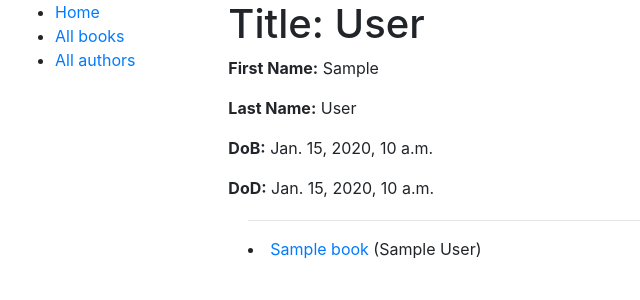
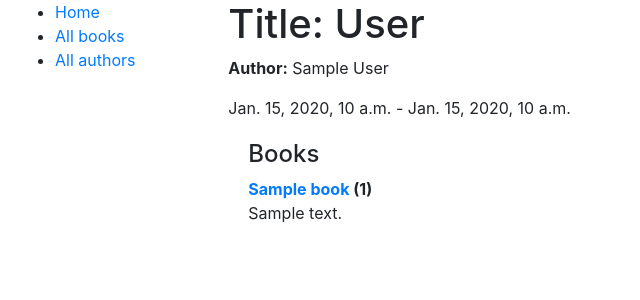
Before and after one commit to wolfitis/locallibrary, a Django app: template catalog/templates/catalog/author_detail.html in a window 1280 px wide. Shown: the top 300 px of the page, without its empty margins (0-640 px from the left). Run offline with Django 3.2, Linux system fonts and the light colour scheme; the template is opened without the code that fills it: most values are stand-ins (such as "Sample title", 1, 10 or a date in 2020).

Commit message:
books by author on author-detail page

```diff
--- a/catalog/templates/catalog/author_detail.html
+++ b/catalog/templates/catalog/author_detail.html
@@ -3,24 +3,16 @@
 {% block content %}
 <h1>Title: {{ author.last_name }}</h1>
 
-<p><strong>First Name:</strong> {{ author.first_name }}</a></p> <!-- author detail link not yet defined -->
-<p><strong>Last Name:</strong> {{ author.last_name }}</p>
-<p><strong>DoB:</strong> {{ author.date_of_birth }}</p>
-<p><strong>DoD:</strong> {{ author.date_of_death }}</p>
+<p><strong>Author:</strong> {{ author }}</a></p> <!-- author detail link not yet defined -->
+<p>{{author.date_of_birth}} - {% if author.date_of_death %}{{author.date_of_death}}{% endif %}</p>
 
 <div style="margin-left:20px;margin-top:20px">
-    <!-- <h4>Copies</h4> -->
-
-    <!-- below code not working -->
-    {% for book in book.list %}
-    <hr>
-    {% if True %}
-    <li>
-        <a href="{{ book.get_absolute_url }}">{{ book.title }}</a> ({{book.author}})
-    </li>
-    {% else %}
-    <p>There is currently no book by this author.</p>
-    {% endif %}
-    {% endfor %}
+    <h4>Books</h4>
+    <dl>
+        {% for book in author.book_set.all %}
+        <dt><a href="{% url 'book-detail' book.pk %}">{{book}}</a> ({{book.bookinstance_set.all.count}})</dt>
+        <dd>{{book.summary}}</dd>
+        {% endfor %}
+    </dl>
 </div>
 {% endblock %}
```
